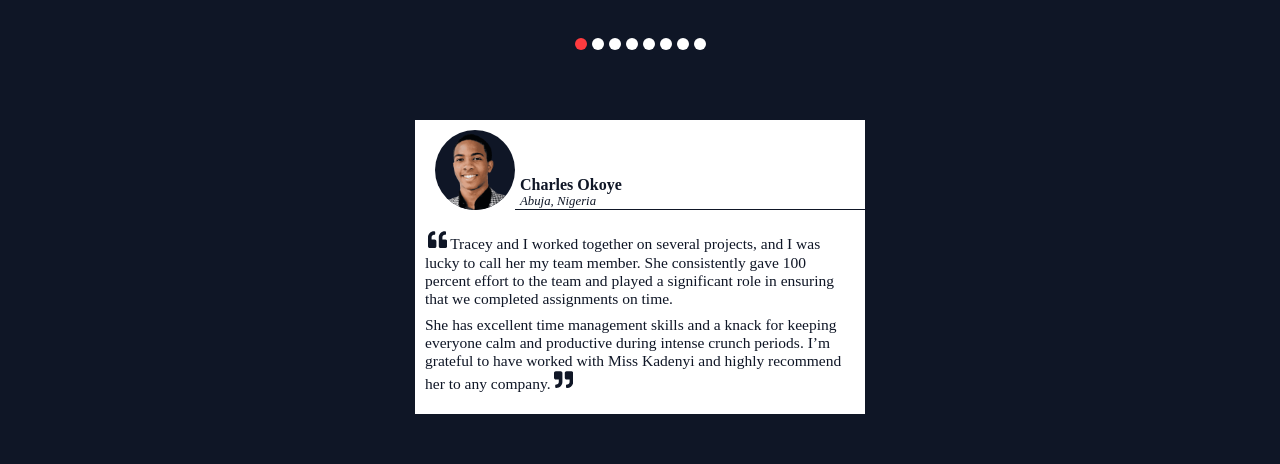
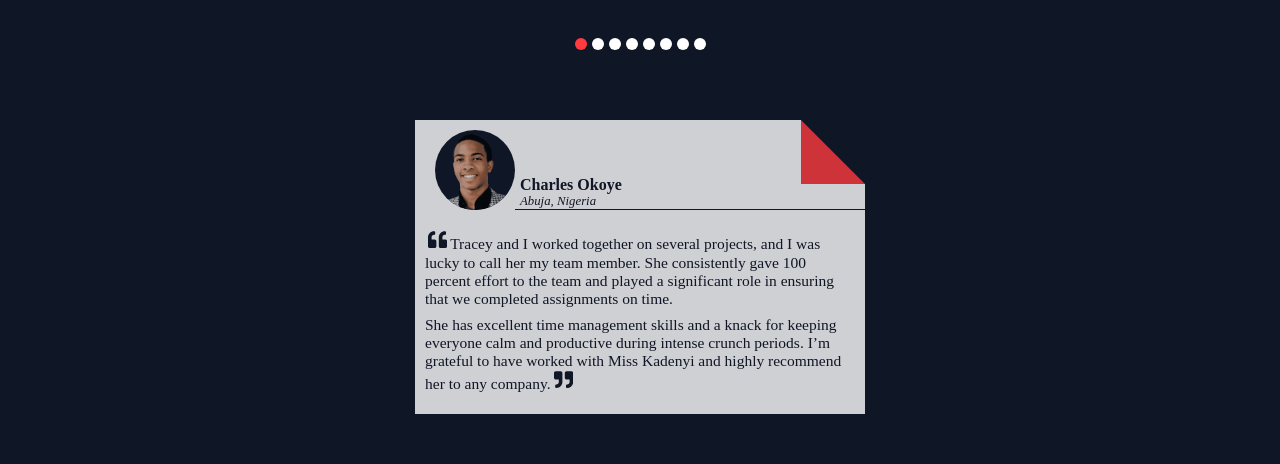
Before and after one commit to trace-kadenyi/portfolio_website, a React (Create React App) app: page / in a window 1280 px wide. Shown: the part 2720-3184 px from the top of the page. Built offline with nearby package versions, Linux system fonts and the light colour scheme; the HTML template or start-up script is replaced by a standard one.

Commit message:
Add opacity and fold right corner

```diff
--- a/src/Components/Testimonials/testimonials.css
+++ b/src/Components/Testimonials/testimonials.css
@@ -37,6 +37,17 @@
   max-width: 450px;
   display: flex;
   flex-direction: column-reverse;
+  opacity: 0.8;
+}
+
+.testimonials_card:before {
+  content: "";
+  position: absolute;
+  top: 0;
+  right: 0;
+  border-width: 0 64px 64px 0;
+  border-style: solid;
+  border-color: #ff3b3f #0f1626;
 }
 
 .active_content_testimonials {
```
